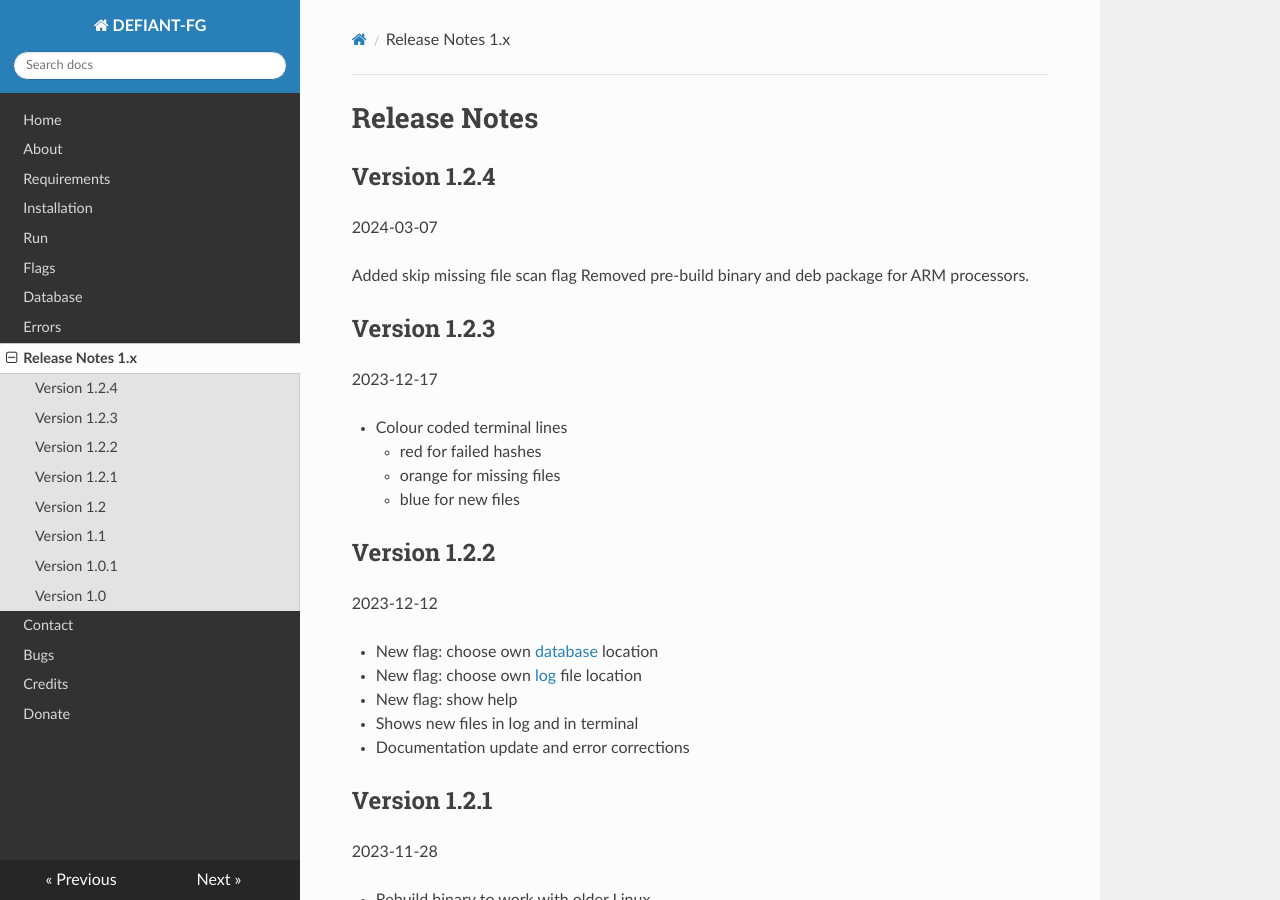
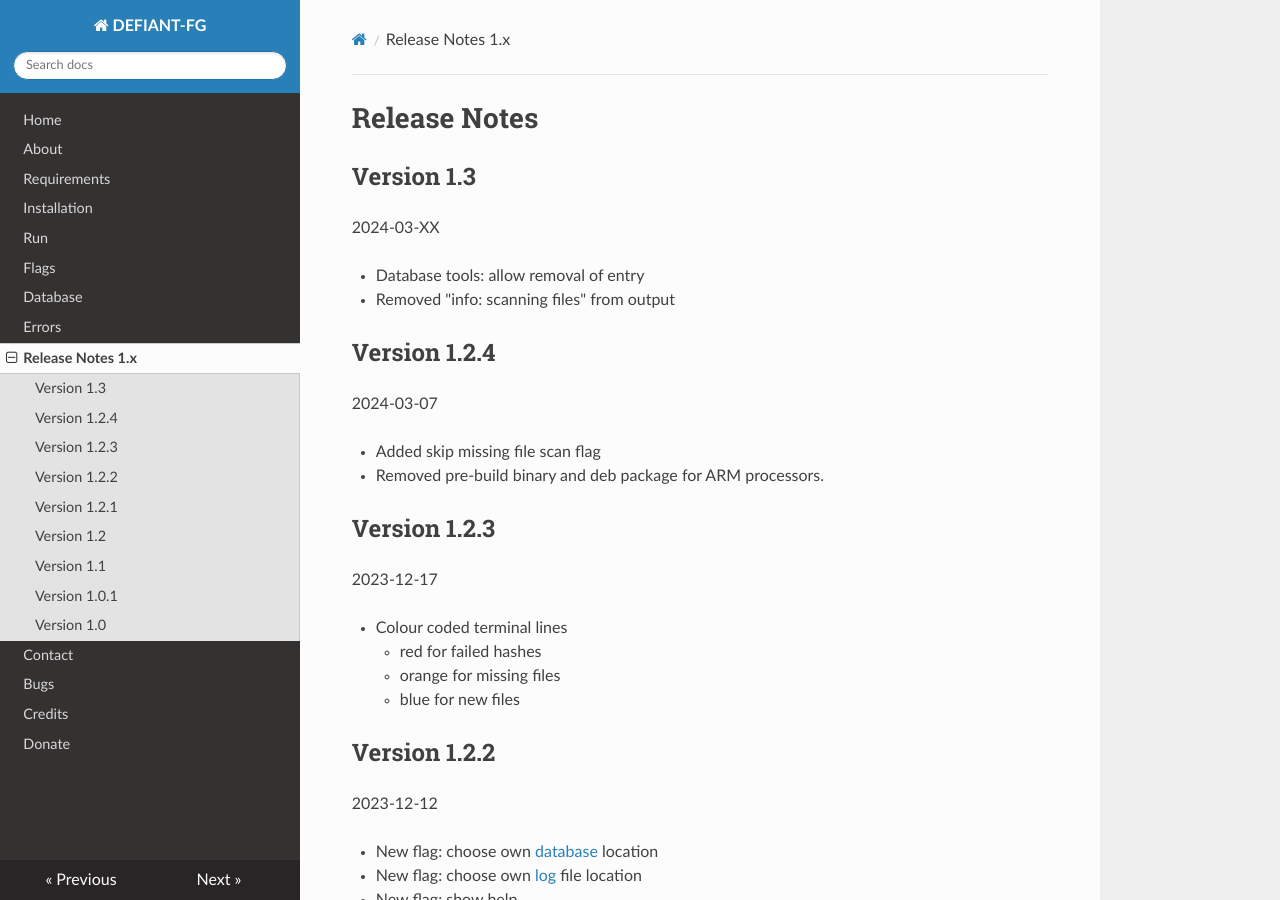
Before and after one commit to karlh001/defiant-fg, an MkDocs documentation site: the page built from docs/release_notes_1.md, in a window 1280 px wide and 900 px high. Built offline with MkDocs 1.6.1, drawn with Linux system fonts in a browser that asks for light colours; nearby versions of some CDN libraries.

Commit message:
removed info line

```diff
--- a/docs/release_notes_1.md
+++ b/docs/release_notes_1.md
@@ -1,11 +1,18 @@
 # Release Notes
+
+## Version 1.3
+
+2024-03-XX
+
+* Database tools: allow removal of entry
+* Removed "info: scanning files" from output
 
 ## Version 1.2.4
 
 2024-03-07
 
-Added skip missing file scan flag
-Removed pre-build binary and deb package for ARM processors.
+* Added skip missing file scan flag
+* Removed pre-build binary and deb package for ARM processors.
 
 ## Version 1.2.3
 
```
Also changed, not shown: README.md (+1 -4 lines), docs/db.md (+2 -0 lines), 2 other files.
